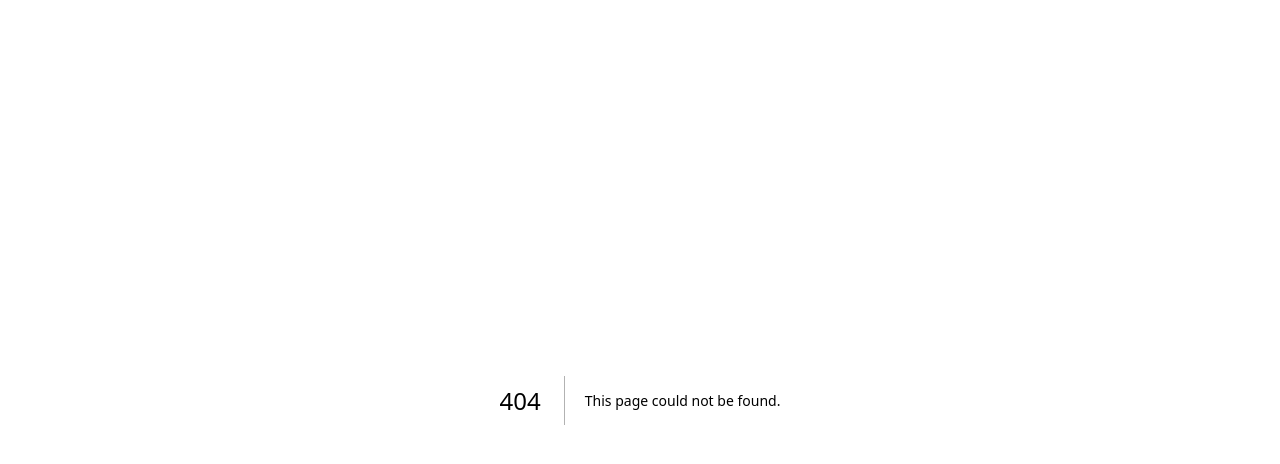
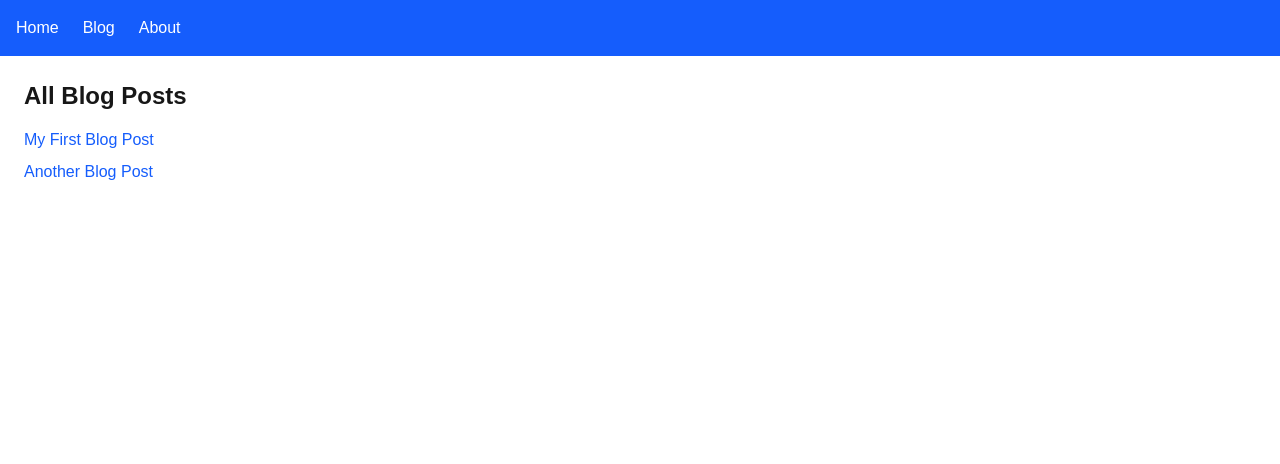
Before and after one commit to Dagmawit43/next-collab-solo, a Next.js app: page /blog in a window 1280 px wide. Before the commit this address had no page. Shown: the top 464 px of the page. Built offline with nearby package versions, Linux system fonts and the light colour scheme.

Commit message:
Add blog listing and post pages with navigation

```diff
--- /dev/null
+++ b/app/about/page.js
@@ -0,0 +1,8 @@
+export default function AboutPage() {
+  return (
+    <main className="p-6">
+      <h1 className="text-3xl font-bold mb-4">About Us</h1>
+      <p>This is the about page of the blog project.</p>
+    </main>
+  );
+}
--- /dev/null
+++ b/app/blog/page.js
@@ -0,0 +1,19 @@
+import Link from "next/link";
+import { posts } from "./lib/posts"; // Adjust path if needed
+
+export default function BlogPage() {
+  return (
+    <main className="p-6">
+      <h1 className="text-2xl font-bold mb-4">All Blog Posts</h1>
+      <ul>
+        {posts.map((post) => (
+          <li key={post.slug} className="mb-2">
+            <Link href={`/blog/${post.slug}`} className="text-blue-600 hover:underline">
+              {post.title}
+            </Link>
+          </li>
+        ))}
+      </ul>
+    </main>
+  );
+}
--- a/app/components/NavBar.js
+++ b/app/components/NavBar.js
@@ -1,13 +1,18 @@
-// src/app/components/NavBar.js (or app/components/NavBar.js if no src)
-
-import Link from 'next/link';
+import Link from "next/link";
 
 export default function NavBar() {
   return (
     <nav className="bg-blue-600 p-4 text-white">
-      <ul className="flex gap-4">
-        <li><Link href="/">Home</Link></li>
-        <li><Link href="/blog/test-post">Sample Blog Post</Link></li>
+      <ul className="flex space-x-6">
+        <li>
+          <Link href="/" className="hover:underline">Home</Link>
+        </li>
+        <li>
+          <Link href="/blog" className="hover:underline">Blog</Link>
+        </li>
+        <li>
+          <Link href="/about" className="hover:underline">About</Link>
+        </li>
       </ul>
     </nav>
   );
--- a/app/layout.js
+++ b/app/layout.js
@@ -1,5 +1,6 @@
 import { Geist, Geist_Mono } from "next/font/google";
 import "./globals.css";
+import NavBar from "./components/NavBar"; // Import NavBar here
 
 const geistSans = Geist({
   variable: "--font-geist-sans",
@@ -22,6 +23,7 @@ export default function RootLayout({ children }) {
       <body
         className={`${geistSans.variable} ${geistMono.variable} antialiased`}
       >
+        <NavBar /> {/* Add NavBar component here */}
         {children}
       </body>
     </html>
```
